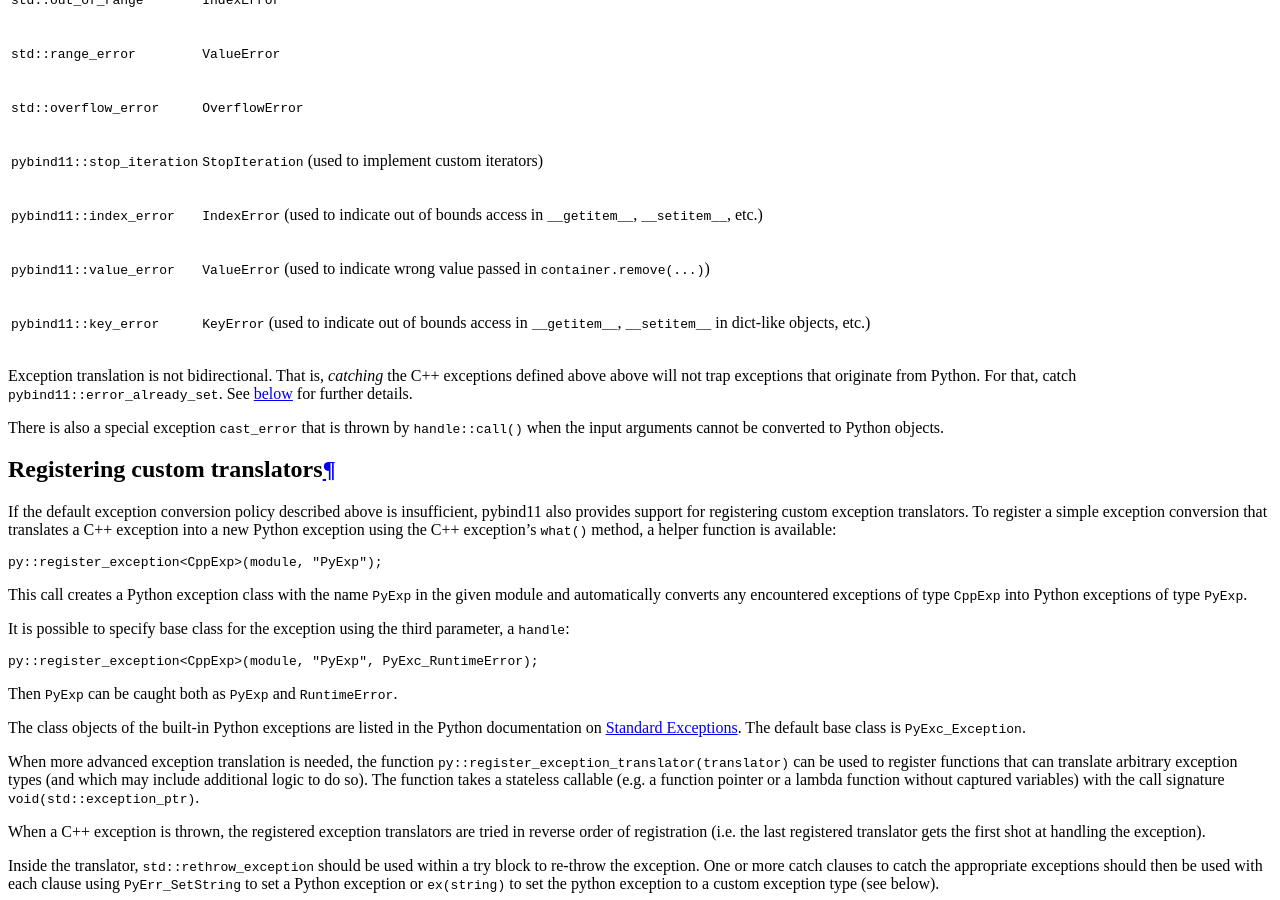
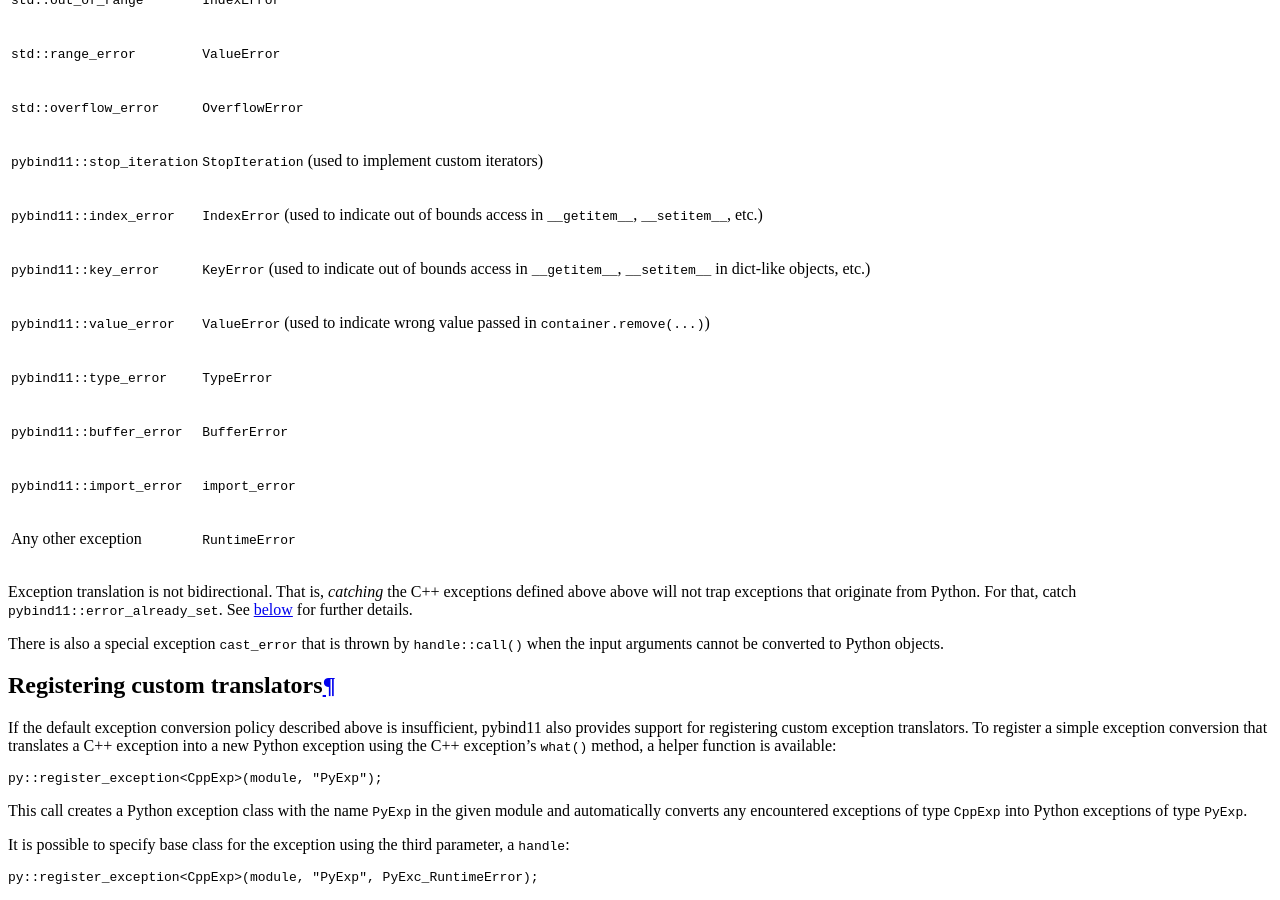
Before and after one commit to pybind/pybind11, a Sphinx documentation site: the page built from docs/advanced/exceptions.rst, in a window 1280 px wide and 900 px high, scrolled down 1368 px. Built offline with Sphinx 7.4.7 and the Read the Docs theme 2.0.0, drawn with Linux system fonts in a browser that asks for light colours.

Commit message:
docs: list all pybind11 exceptions (#2671)
* List all the pyind11 exceptions.

For curious readers, see `translate_exception` and
`PYBIND11_RUNTIME_EXCEPTION.

```diff
--- a/docs/advanced/exceptions.rst
+++ b/docs/advanced/exceptions.rst
@@ -43,14 +43,22 @@ at its exception handler.
 |                                      | of bounds access in ``__getitem__``, |
 |                                      | ``__setitem__``, etc.)               |
 +--------------------------------------+--------------------------------------+
+| :class:`pybind11::key_error`         | ``KeyError`` (used to indicate out   |
+|                                      | of bounds access in ``__getitem__``, |
+|                                      | ``__setitem__`` in dict-like         |
+|                                      | objects, etc.)                       |
++--------------------------------------+--------------------------------------+
 | :class:`pybind11::value_error`       | ``ValueError`` (used to indicate     |
 |                                      | wrong value passed in                |
 |                                      | ``container.remove(...)``)           |
 +--------------------------------------+--------------------------------------+
-| :class:`pybind11::key_error`         | ``KeyError`` (used to indicate out   |
-|                                      | of bounds access in ``__getitem__``, |
-|                                      | ``__setitem__`` in dict-like         |
-|                                      | objects, etc.)                       |
+| :class:`pybind11::type_error`        | ``TypeError``                        |
++--------------------------------------+--------------------------------------+
+| :class:`pybind11::buffer_error`      | ``BufferError``                      |
++--------------------------------------+--------------------------------------+
+| :class:`pybind11::import_error`      | ``import_error``                     |
++--------------------------------------+--------------------------------------+
+| Any other exception                  | ``RuntimeError``                     |
 +--------------------------------------+--------------------------------------+
 
 Exception translation is not bidirectional. That is, *catching* the C++
```
